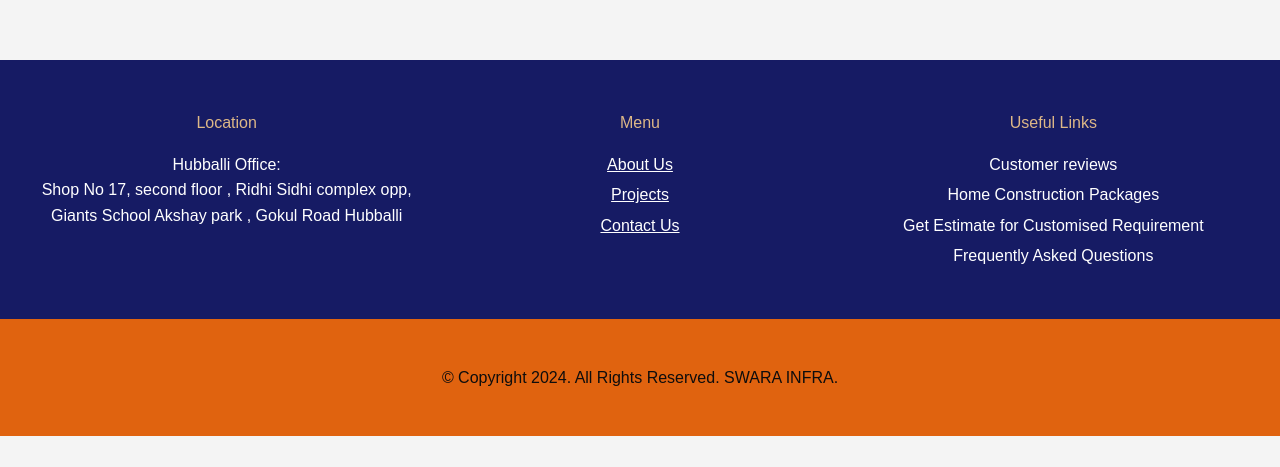
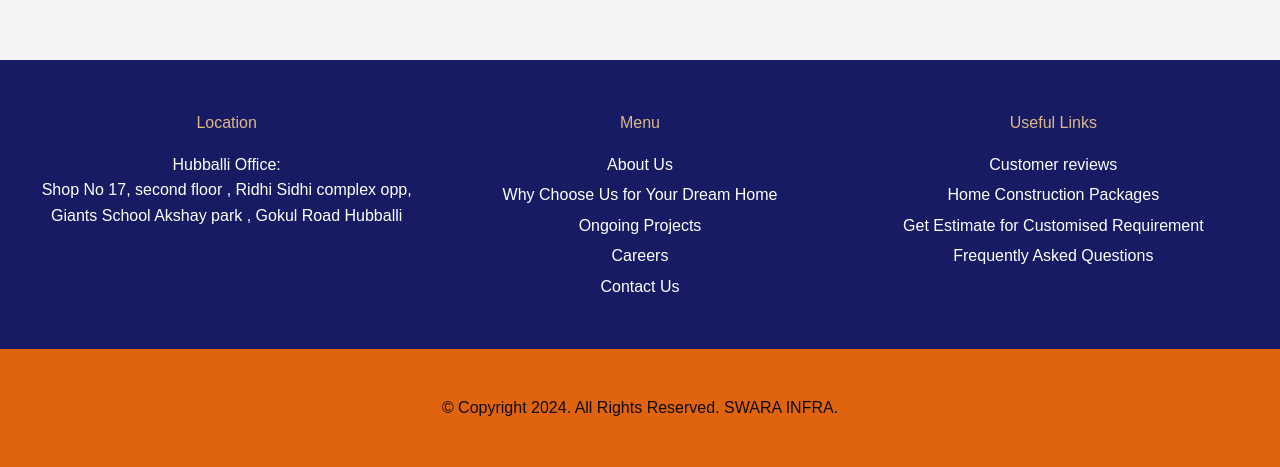
Before and after one commit to MANJU4440/SwaraInfra, a React (Create React App) app: page /aboutus in a window 1280 px wide. Shown: the part 3987-4454 px from the top of the page. Before the commit the page ends 4423 px from the top, so only its background shows below. Built offline with nearby package versions, Linux system fonts and the light colour scheme.

Commit message:
added logo and cahnged to swarainfra and added linl

```diff
--- a/src/components/Footer.jsx
+++ b/src/components/Footer.jsx
@@ -1,6 +1,5 @@
 // Footer.js
 import React from 'react';
-import { Link } from 'react-router-dom';
 import '../stylesheet/footer.css';
 // import '../stylesheet/header.css';
 import WhatsappIcon from '../assets/whatsappicon.png';
@@ -31,11 +30,11 @@
           <div className="footer-section">
             <h3>Menu</h3>
             <ul>
-              <li><Link to="/aboutus" style={{color:'white'}} >About Us</Link></li>
-              {/* <li>Why Choose Us for Your Dream Home</li> */}
-              <li><Link to="/SwaraInfra" style={{color:'white'}}>Projects</Link></li>
-              {/* <li>Careers</li> */}
-              <li><Link to="/contact" style={{color:'white'}} >Contact Us</Link></li>
+              <li>About Us</li>
+              <li>Why Choose Us for Your Dream Home</li>
+              <li>Ongoing Projects</li>
+              <li>Careers</li>
+              <li>Contact Us</li>
             </ul>
           </div>
           <div className="footer-section">
```
